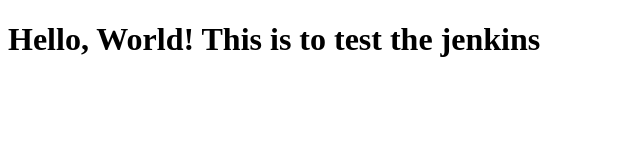
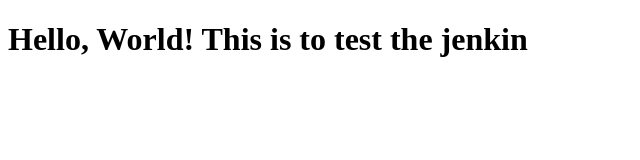
Before and after one commit to mk74936/Hello-World, a plain HTML site: page index.html in a window 1280 px wide. Shown: the full height of the page, 0-640 px from the left. Drawn offline with Linux system fonts and the light colour scheme.

Commit message:
This commit is to test the jenkin job

```diff
--- a/index.html
+++ b/index.html
@@ -4,6 +4,6 @@
 <title>Hello World</title>
 </head>
 <body>
-<h1>Hello, World! This is to test the jenkins</h1>
+<h1>Hello, World! This is to test the jenkin</h1>
 </body>
 </html>
```
